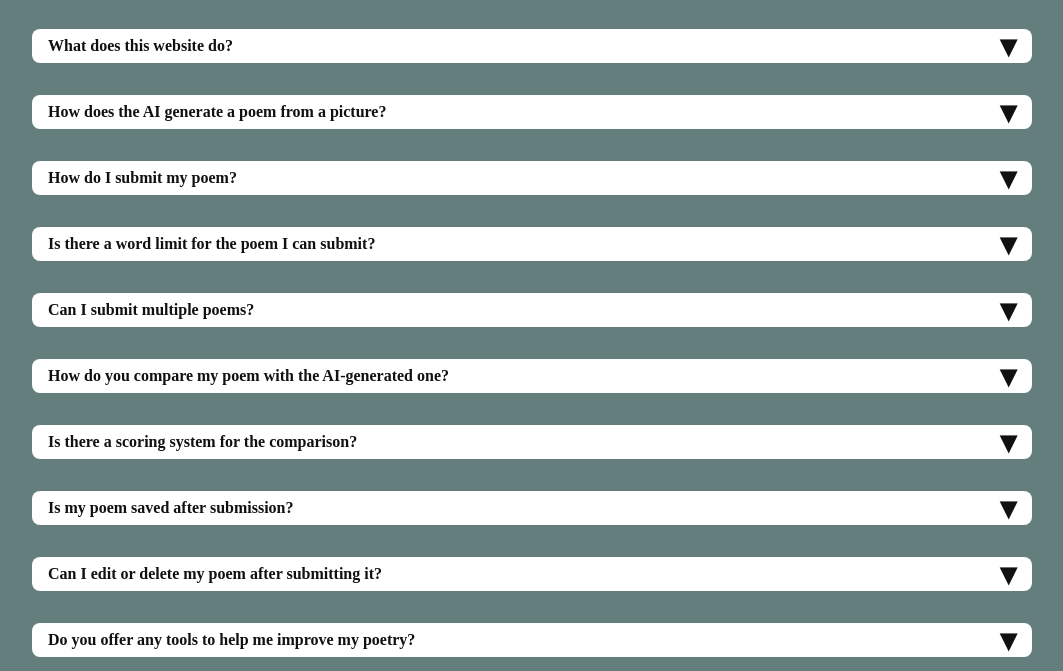
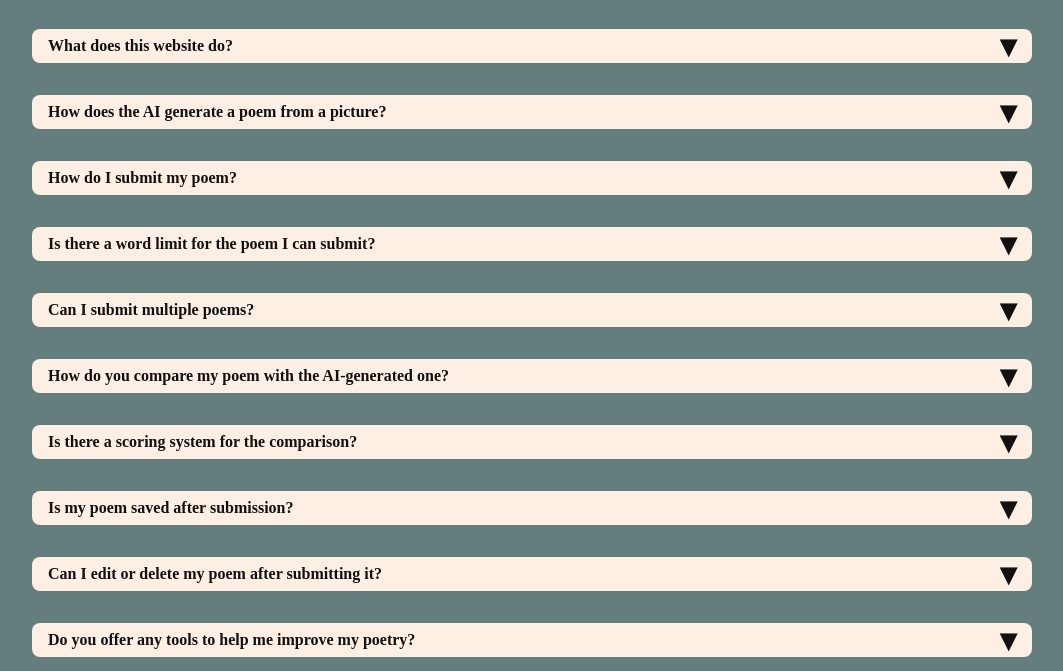
Before and after one commit to Hu-Maxwell/PoetRate, a plain HTML site: page frontend/help.html in a window 1280 px wide. Shown: the part 40-711 px from the top of the page, without its empty margins (108-1171 px from the left). Drawn offline with Linux system fonts and the light colour scheme.

Commit message:
New styling stuff

```diff
--- a/backend/package.json
+++ b/backend/package.json
@@ -1,7 +1,9 @@
 {
   "dependencies": {
     "@google/generative-ai": "^0.21.0",
-    "dotenv": "^16.4.5"
+    "dotenv": "^16.4.5",
+    "fs": "^0.0.1-security",
+    "path": "^0.12.7"
   },
   "scripts": {
     "build": "npm run compile",
--- a/frontend/help.css
+++ b/frontend/help.css
@@ -18,7 +18,7 @@ body{
 }
 
 .faq-item{
-    background-color: #fff;
+    background-color:  #FDEFE4;
     color: #111;
     margin: 1rem 0;
     border-radius: 0.5rem;
```
Also changed, not shown: frontend/index.html (+1 -1 lines).
